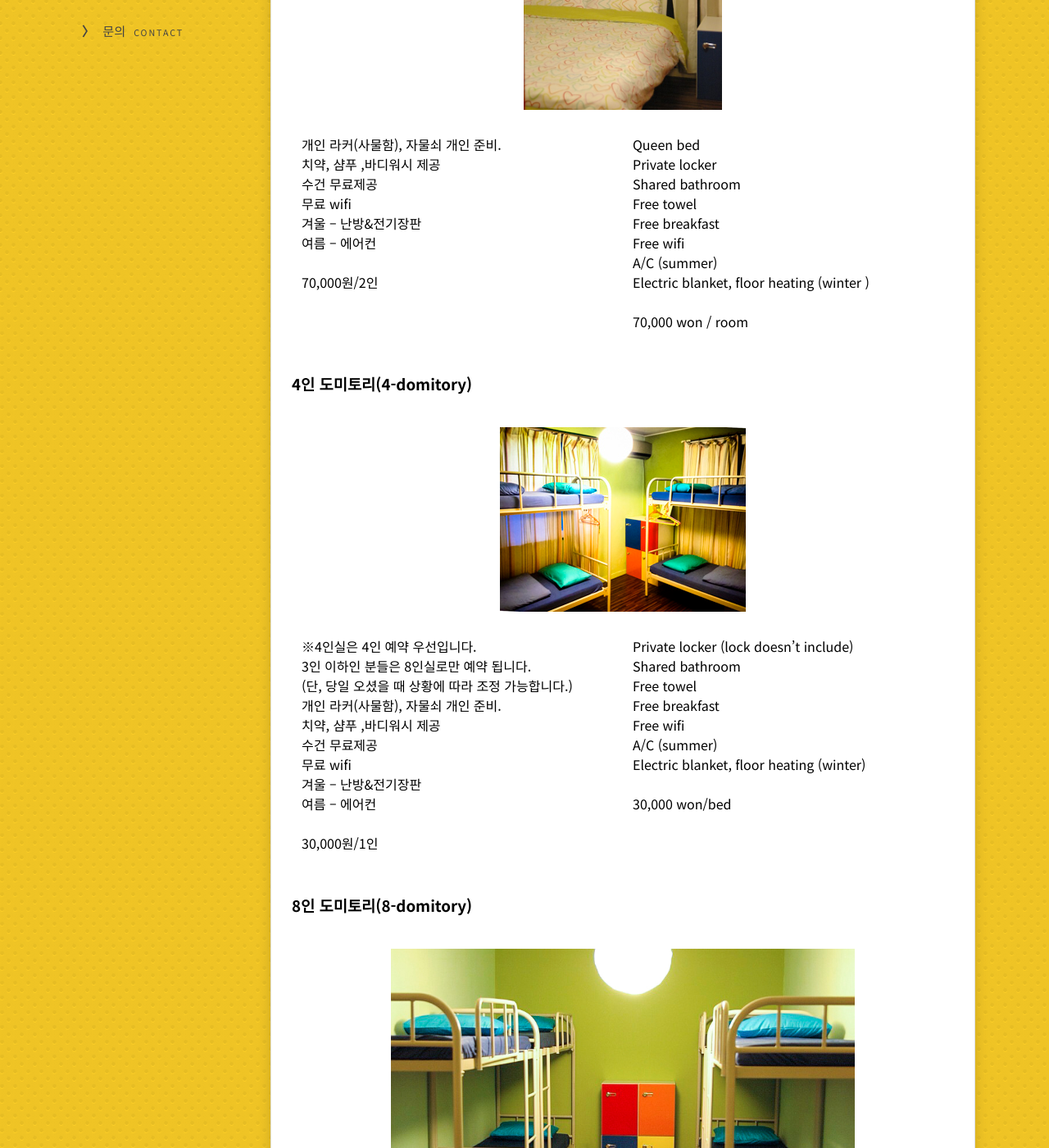
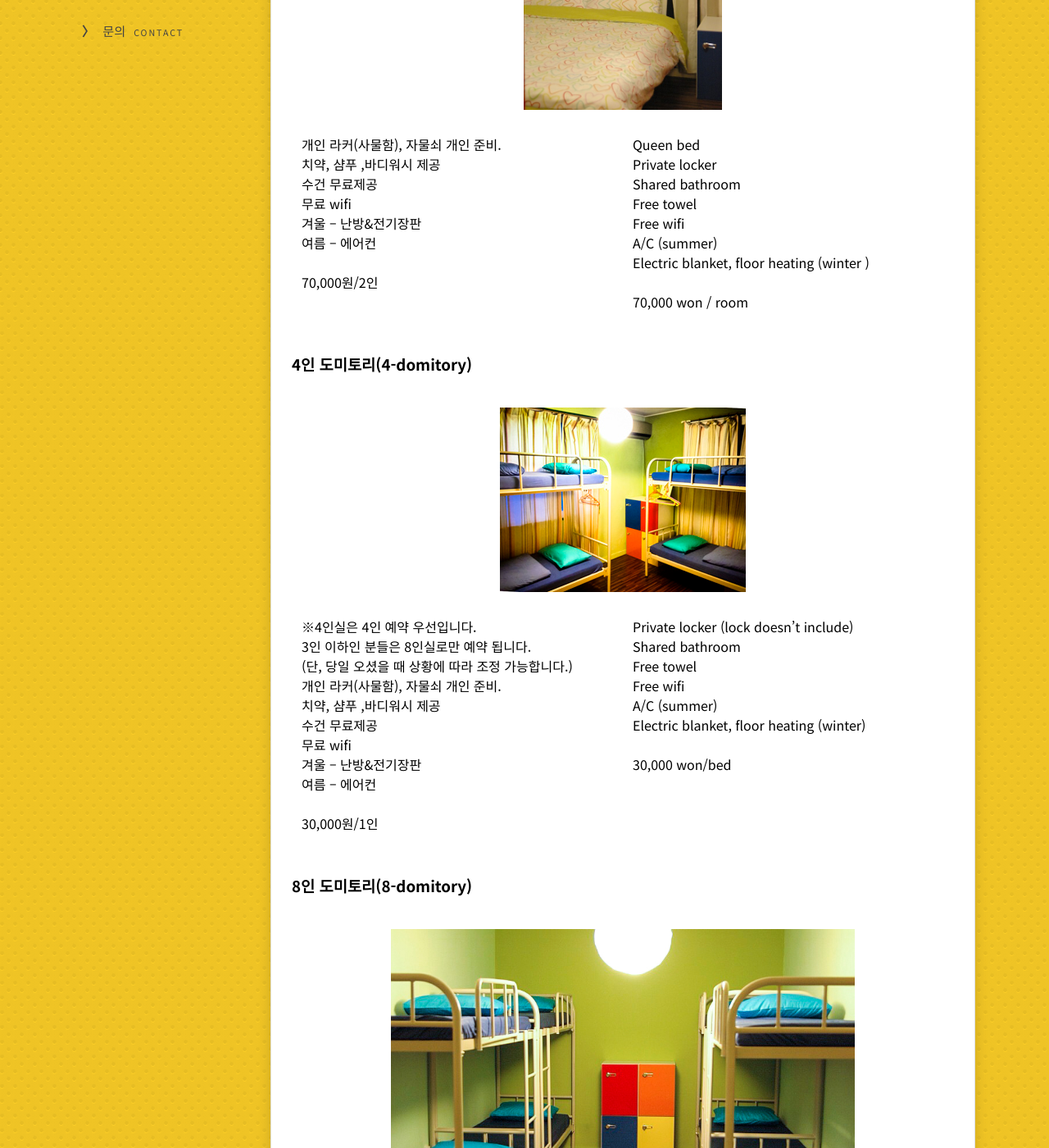
Before and after one commit to islandguesthouse/web, a Jekyll site: the page built from rooms.html, in a window 1280 px wide and 1400 px high, scrolled down 550 px. Shown: the whole window at 82% size. Built offline with Jekyll 4.4.1, drawn with Linux system fonts in a browser that asks for light colours.

Commit message:
Update rooms.html

```diff
--- a/rooms.html
+++ b/rooms.html
@@ -32,7 +32,6 @@ Queen bed<br>
 Private locker<br>
 Shared bathroom<br>
 Free towel<br>
-Free breakfast<br>
 Free wifi<br>
 A/C (summer)<br>
 Electric blanket, floor heating (winter )<br>
@@ -66,7 +65,6 @@ Electric blanket, floor heating (winter )<br>
 Private locker (lock doesn’t include)<br>
 Shared bathroom<br>
 Free towel<br>
-Free breakfast<br>
 Free wifi<br>
 A/C (summer)<br>
 Electric blanket, floor heating (winter)<br>
@@ -99,7 +97,6 @@ Electric blanket, floor heating (winter)<br>
 Private locker (lock doesn’t include)<br>
 Shared bathroom<br>
 Free towel<br>
-Free breakfast<br>
 Free wifi<br>
 A/C (summer)<br>
 Electric blanket, floor heating (winter)<br>
```
